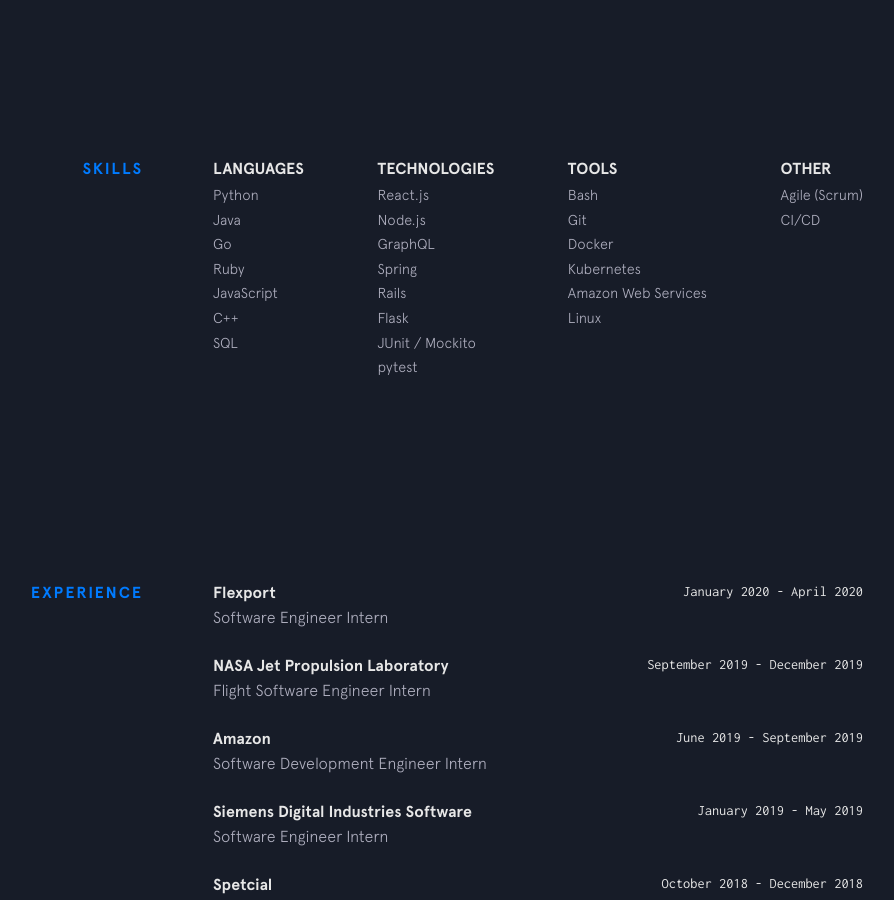
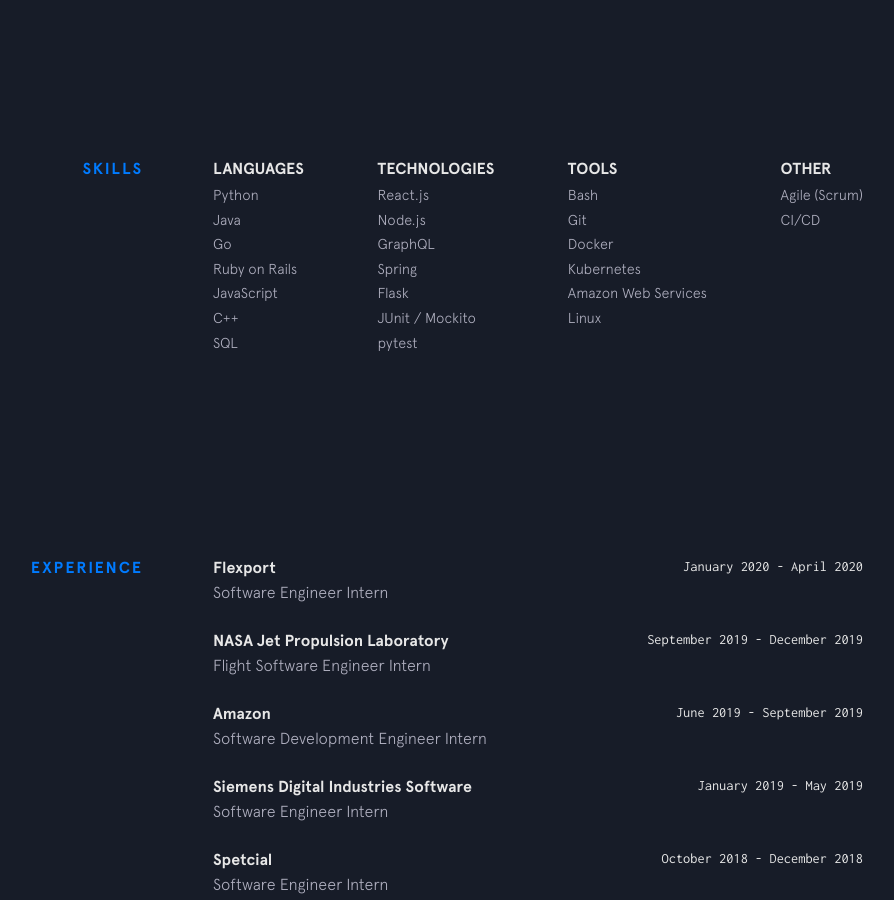
Before and after one commit to dannyhp1/portfolio-site, a Jekyll site: the page built from index.html, in a window 1280 px wide and 900 px high, scrolled down 1313 px. Shown: the whole window, without its empty margins (237-1131 px from the left). Built offline with Jekyll 4.4.1, drawn with Linux system fonts in a browser that asks for light colours; nearby versions of some CDN libraries.

```diff
--- a/_data/skills.yml
+++ b/_data/skills.yml
@@ -2,7 +2,7 @@ languages:
   - item: Python
   - item: Java
   - item: Go
-  - item: Ruby
+  - item: Ruby on Rails
   - item: JavaScript
   - item: C++
   - item: SQL
@@ -12,7 +12,6 @@ technologies:
   - item: Node.js
   - item: GraphQL
   - item: Spring
-  - item: Rails
   - item: Flask
   - item: JUnit / Mockito
   - item: pytest
```
